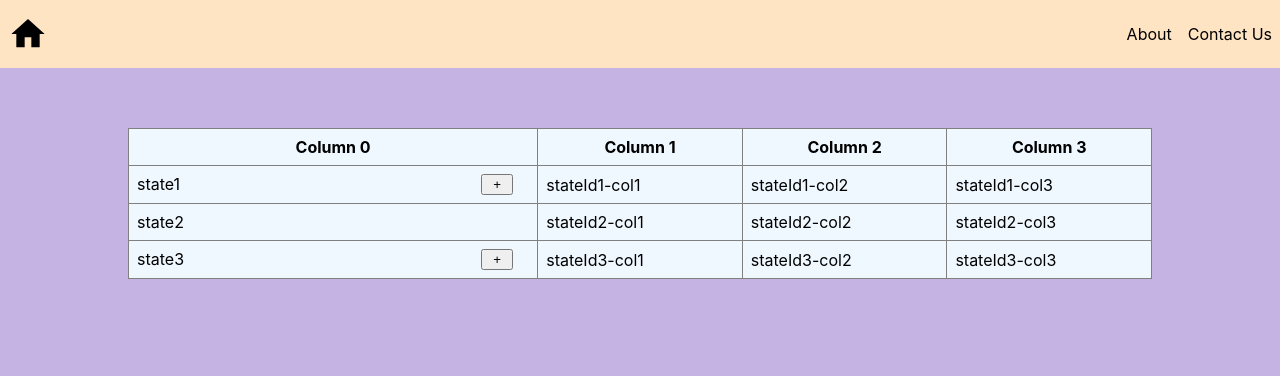
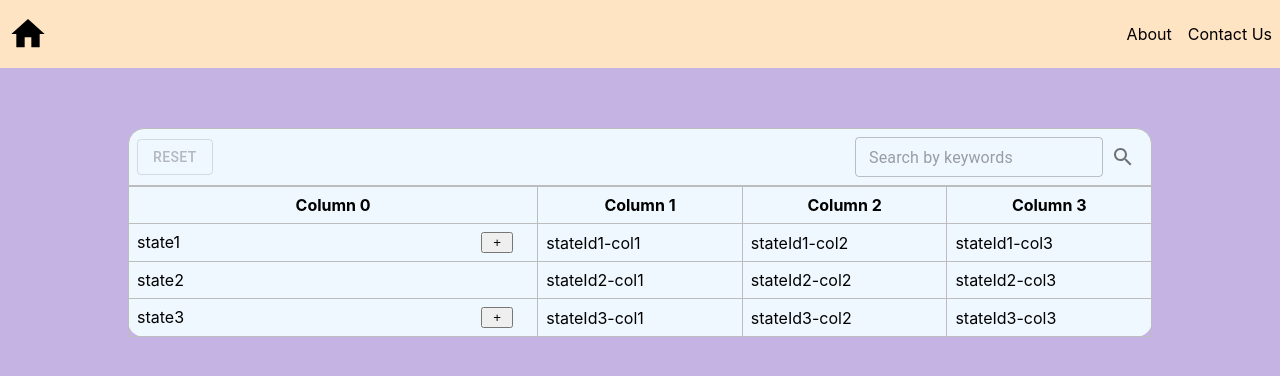
Before and after one commit to Shotteammate/code-test, a React (Create React App) app: page / in a window 1280 px wide. Shown: the top 376 px of the page. Built offline with nearby package versions, Linux system fonts and the light colour scheme.

Commit message:
feat: add table search group

```diff
--- a/package.json
+++ b/package.json
@@ -6,6 +6,7 @@
     "@emotion/react": "^11.9.0",
     "@emotion/styled": "^11.8.1",
     "@mui/icons-material": "^5.8.0",
+    "@mui/material": "^5.8.2",
     "@testing-library/jest-dom": "^5.16.4",
     "@testing-library/react": "^13.3.0",
     "@testing-library/user-event": "^13.5.0",
--- a/src/components/HeroSection/index.css
+++ b/src/components/HeroSection/index.css
@@ -2,6 +2,6 @@
   width: 100vw;
   height: 100vh;
   display: flex;
-  justify-content: center;
-  /* align-items: center; */
+  flex-direction: column;
+  align-items: center;
 }
--- a/src/components/HeroSection/index.js
+++ b/src/components/HeroSection/index.js
@@ -1,15 +1,32 @@
 /* eslint-disable react-hooks/rules-of-hooks */
-import React from "react";
+import React, { useCallback, useState } from "react";
 import useTableData from "../../hooks/useTableData";
 import Table from "../Table";
+import SearchInputGroup from "../SearchInputGroup";
 import "./index.css";
+import { filterTableData } from "../../utils/tableUtils";
 
 const index = () => {
   const rows = useTableData();
+  const [filteredRows, setFilteredRows] = useState(rows);
+
+  const handleOnSubmit = useCallback(
+    (searchInput) => {
+      const data = filterTableData(rows, searchInput);
+      setFilteredRows(data);
+    },
+    [rows]
+  );
+
+  const disableReset = rows.length === filteredRows.length;
 
   return (
     <div className="hero-container">
-      <Table rows={rows} />
+      <SearchInputGroup
+        handleOnSubmit={handleOnSubmit}
+        disableReset={disableReset}
+      />
+      <Table rows={filteredRows} />
     </div>
   );
 };
--- /dev/null
+++ b/src/components/SearchInputGroup/index.css
@@ -0,0 +1,18 @@
+.search-group-container {
+  width: 80%;
+  margin-top: 8rem;
+  background-color: aliceblue;
+  border: solid 1px #bdbdbd;
+  box-sizing: border-box;
+  display: flex;
+  align-items: center;
+  justify-content: space-between;
+  border-radius: 1rem 1rem 0 0;
+}
+.search-group {
+  padding: 0.5rem;
+}
+
+.reset-btn {
+  margin: 0.5rem !important;
+}
--- /dev/null
+++ b/src/components/SearchInputGroup/index.js
@@ -0,0 +1,51 @@
+/* eslint-disable react-hooks/rules-of-hooks */
+import React, { useState } from "react";
+import "./index.css";
+import IconButton from "@mui/material/IconButton";
+import SearchIcon from "@mui/icons-material/Search";
+import TextField from "@mui/material/TextField";
+import Button from "@mui/material/Button";
+
+const index = ({ handleOnSubmit, disableReset }) => {
+  const [searchInput, setSearchInput] = useState("");
+
+  const handleOnChange = (e) => {
+    setSearchInput(e.target.value.trim());
+  };
+  const handleOnClick = () => {
+    handleOnSubmit(searchInput);
+    setSearchInput("");
+  };
+  const resetFilter = () => {
+    handleOnSubmit("");
+  };
+
+  return (
+    <div className="search-group-container">
+      <Button
+        className="reset-btn"
+        disabled={disableReset}
+        onClick={resetFilter}
+        variant="outlined"
+      >
+        Reset
+      </Button>
+      <div className="search-group">
+        <TextField
+          id="outlined-search"
+          label=""
+          type="search"
+          placeholder="Search by keywords"
+          size="small"
+          value={searchInput}
+          onChange={handleOnChange}
+        />
+        <IconButton onClick={handleOnClick} aria-label="search">
+          <SearchIcon />
+        </IconButton>
+      </div>
+    </div>
+  );
+};
+
+export default index;
--- a/src/components/Table.css
+++ b/src/components/Table.css
@@ -1,8 +1,8 @@
 .table-container {
   width: 80%;
   height: fit-content;
-  margin-top: 8rem;
   background-color: aliceblue;
+  border-radius: 0 0 1rem 1rem;
 }
 
 .table-container table {
@@ -26,7 +26,12 @@ table,
 thead,
 th,
 td {
-  border: solid 1px grey;
+  border: solid 1px #bdbdbd;
   border-collapse: collapse;
   padding: 0.5rem;
 }
+
+.empty-row {
+  padding: 1rem;
+  text-align: center;
+}
--- a/src/components/Table.js
+++ b/src/components/Table.js
@@ -18,9 +18,17 @@ const Table = ({ rows }) => {
           </tr>
         </thead>
         <tbody>
-          {rows?.map((state) => (
-            <TableRow key={state.id} data={state} level={TABLE_LEVEL} />
-          ))}
+          {rows?.length > 0 ? (
+            rows.map((state) => (
+              <TableRow key={state.id} data={state} level={TABLE_LEVEL} />
+            ))
+          ) : (
+            <tr colSpan="4">
+              <td className="empty-row" colSpan="4">
+                No row found.
+              </td>
+            </tr>
+          )}
         </tbody>
       </table>
     </div>
--- a/src/components/TableRow.js
+++ b/src/components/TableRow.js
@@ -1,7 +1,6 @@
 import React, { useState } from "react";
 import "./TableRow.css";
 
-// const TableRow = ({ state, distracts, townships }) => {
 const TableRow = ({ data, level }) => {
   const [isExpand, setIsExpand] = useState(false);
   const { name, columnData, children } = data;
--- a/src/utils/commonUtils.js
+++ b/src/utils/commonUtils.js
@@ -6,3 +6,7 @@ export const simpleDeepClone = (data) => {
     console.log("Deep clone error, there may be circular reference:", error);
   }
 };
+
+export const isEmpty = (obj) => {
+  return Object.keys(obj).length === 0;
+};
--- /dev/null
+++ b/src/utils/tableUtils.js
@@ -0,0 +1,32 @@
+import { isEmpty } from "../utils/commonUtils";
+
+const getFilterValues = (state) => {
+  if (isEmpty(state)) return [];
+
+  const result = [];
+
+  function helper(node) {
+    const { name, columnData, children } = node;
+    result.push(name, ...columnData);
+    if (children.length > 0) {
+      children.forEach((child) => {
+        helper(child);
+      });
+    }
+  }
+  helper(state);
+  return result.map((item) => item.toLowerCase());
+};
+
+const filterTableData = (rows, searchInput) => {
+  return rows.filter((state) => {
+    const stateFilterParams = getFilterValues(state);
+    const isMatch = stateFilterParams
+      .join(" ")
+      .includes(searchInput.toLowerCase());
+
+    return isMatch;
+  });
+};
+
+export { filterTableData };
```
Also changed, not shown: 1 other file (tests, documents, lock files or other folders).
